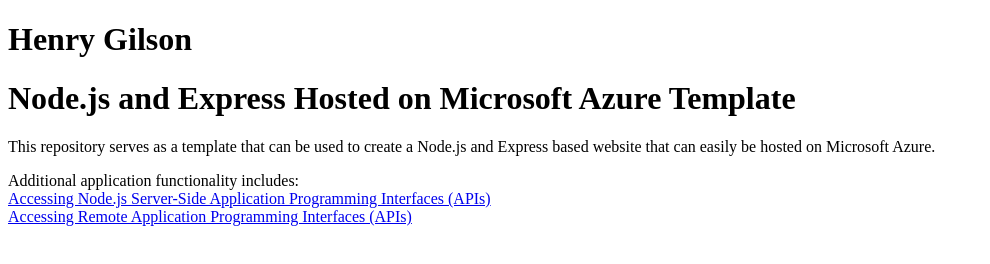
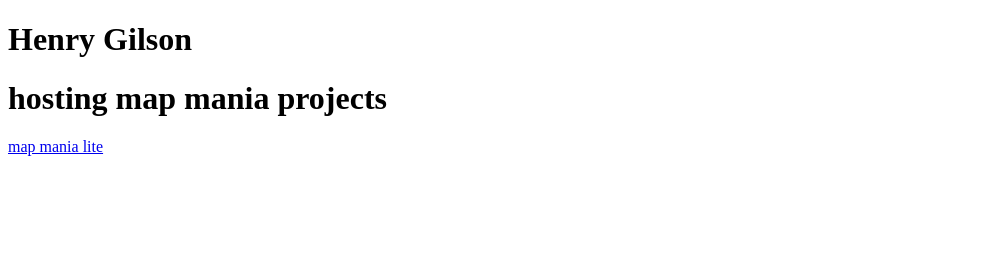
Before and after one commit to Vandal2006/map-mania-lite, a website: page static/index.html in a window 1280 px wide. Shown: the whole page, without its empty margins (0-990 px from the left). Drawn offline with Linux system fonts and the light colour scheme.

Commit message:
update mania lite should show on main page

```diff
--- a/static/index.html
+++ b/static/index.html
@@ -5,12 +5,8 @@
 </head>
 <body>
     <h1>Henry Gilson</h1>
-<h1>Node.js and Express Hosted on Microsoft Azure Template</h1>
-<p>This repository serves as a template that can be used to create a Node.js and Express based website that can easily
-be hosted on Microsoft Azure.</p>
+<h1>hosting map mania projects</h1>
 
-Additional application functionality includes:<br />
-<a href="fetching-from-server.html">Accessing Node.js Server-Side Application Programming Interfaces (APIs)</a><br />
-<a href="fetching-remote-dog-breeds.html">Accessing Remote Application Programming Interfaces (APIs)</a>
+<a href="map-mania-lite/index.html">map mania lite</a>
 </body>
 </html>
--- a/static/map-mania-lite/index.html
+++ b/static/map-mania-lite/index.html
@@ -8,8 +8,6 @@
 -->
 <head>
     <meta charset="UTF-8">
-    <meta http-equiv="X-UA-Compatible" content="IE=edge">
-    <meta name="viewport" content="width=device-width, initial-scale=1.0">
     <title>Map mania Lite</title>
     <link rel="stylesheet" href="map-mania-lite.css">
     <script src="map-mania-lite.js"></script>
@@ -26,10 +24,10 @@
     </style>
 </head>
 <body onload="initApplication()">
-    <h1>Map Mania lite v 1.2</h1>
+    <h1>Map Mania lite v 1.3</h1>
     <div id="myMapID"></div>
-    <script async
-    src="https://maps.googleapis.com/maps/api/js?key=AIzaSyCfzvjoRsmjWVSIR7cxQRbpKqfkzY3469w&callback=initMap">
+    <script src="https://maps.googleapis.com/maps/api/js?key=AIzaSyCfzvjoRsmjWVSIR7cxQRbpKqfkzY3469w&callback=initMap"
+    async defer>
 </script>
 
 </body>
```
Also changed, not shown: static/map-mania-lite/map-mania-lite.js (+10 -1 lines).
